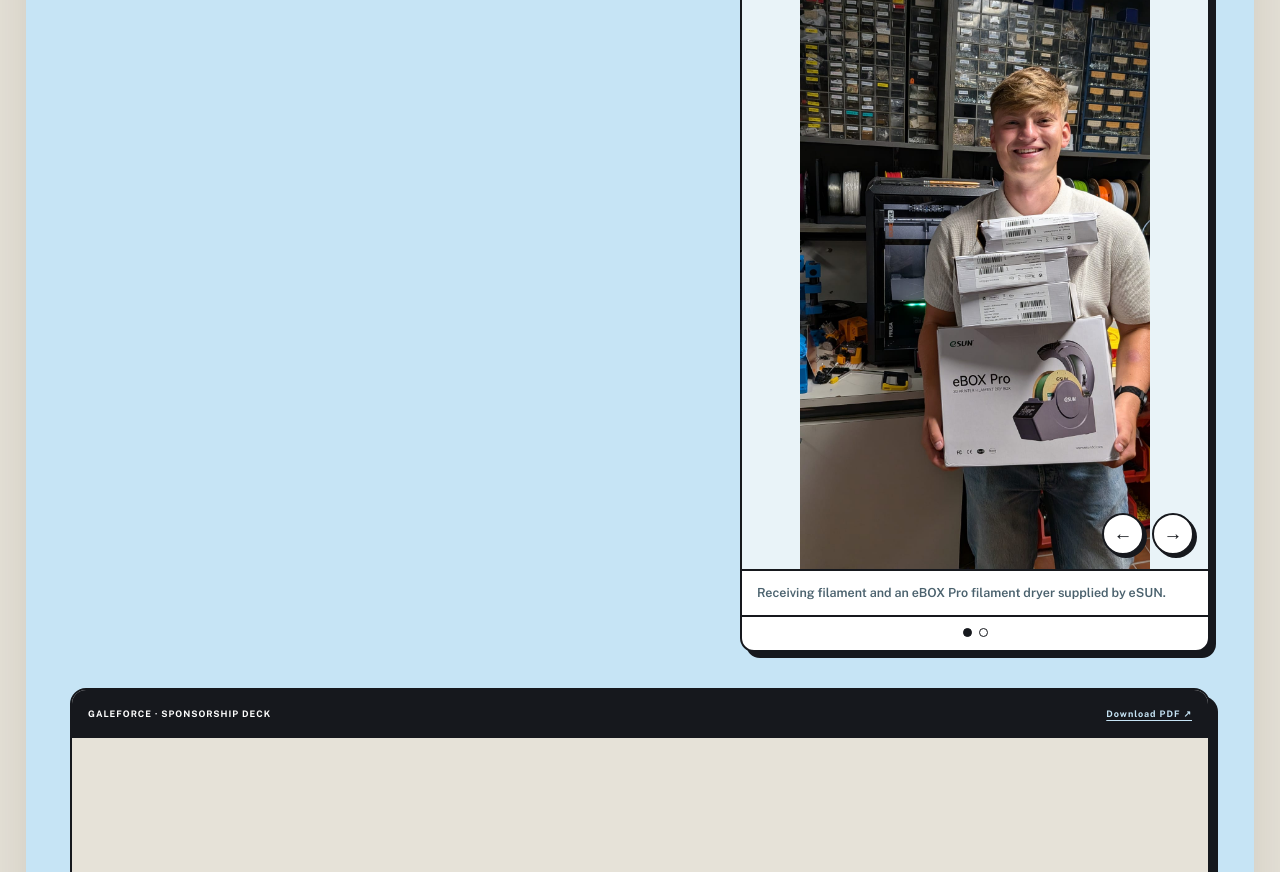
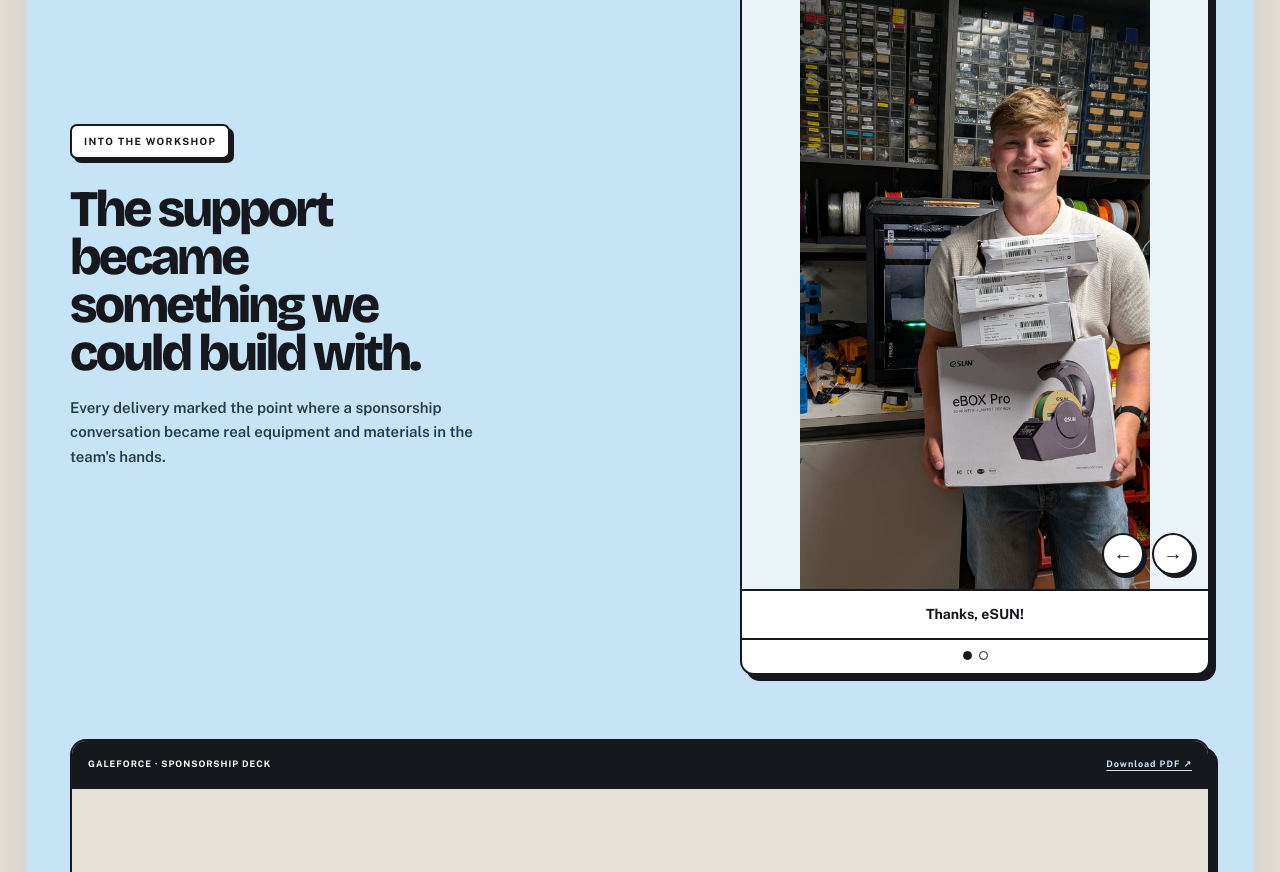
Before and after one commit to albinjoby82-ops/MyPortfolio, a Next.js app: page /projects/gaelforce-ucd in a window 1280 px wide. Shown: the part 4140-5012 px from the top of the page. Built offline with nearby package versions, Linux system fonts and the light colour scheme.

Commit message:
Refine GaelForce sponsor delivery presentation

```diff
--- a/components/GaleForceChapterOne.css
+++ b/components/GaleForceChapterOne.css
@@ -227,6 +227,44 @@
   letter-spacing: -.04em;
 }
 
+.galeForceSponsorDeliveryBlock {
+  display: grid;
+  grid-template-columns: minmax(280px, 1fr) minmax(340px, 470px);
+  gap: 52px 82px;
+  align-items: center;
+  margin: 54px 0 64px;
+}
+
+.galeForceSponsorDeliveryCopy {
+  max-width: 520px;
+}
+
+.galeForceSponsorDeliveryCopy h4 {
+  max-width: 11ch;
+  margin: 26px 0 18px;
+  color: #16181d;
+  font-family: var(--font-bricolage), sans-serif;
+  font-size: clamp(34px, 4vw, 54px);
+  font-weight: 800;
+  letter-spacing: -.055em;
+  line-height: .94;
+}
+
+.galeForceSponsorDeliveryCopy p {
+  max-width: 43ch;
+  margin: 0;
+  color: #263b47;
+  font-size: 15px;
+  font-weight: 540;
+  line-height: 1.65;
+}
+
+.galeForceSponsorDeliveryBlock .sponsorPhotoWindow {
+  width: 100%;
+  max-width: none;
+  margin: 0;
+}
+
 @media (max-width: 900px) {
   .galeForceChapterIntro,
   .galeForceVexBlock,
@@ -243,6 +281,15 @@
   .galeForceSponsorNames { grid-template-columns: repeat(3, 1fr); }
   .galeForceSponsorNames span { grid-column: 1 / -1; min-height: 54px; }
   .galeForceSponsorNames strong:first-of-type { border-left: 0; }
+  .galeForceSponsorDeliveryBlock {
+    grid-template-columns: 1fr;
+    gap: 34px;
+  }
+  .galeForceSponsorDeliveryCopy h4 { max-width: 14ch; }
+  .galeForceSponsorDeliveryBlock .sponsorPhotoWindow {
+    max-width: 470px;
+    margin-inline: auto;
+  }
 }
 
 @media (max-width: 560px) {
@@ -255,6 +302,8 @@
   .galeForceWindowBar { gap: 10px; font-size: 8px; }
   .galeForcePdfWindow iframe { height: 560px; }
   .galeForceSponsorshipBlock { margin-top: 68px; }
+  .galeForceSponsorDeliveryBlock { margin-block: 48px 54px; }
+  .galeForceSponsorDeliveryCopy h4 { font-size: 39px; }
   .galeForceSponsorNames { grid-template-columns: 1fr; }
   .galeForceSponsorNames span { grid-column: auto; }
   .galeForceSponsorNames strong { min-height: 62px; border-top: 2px solid #16181d; border-left: 0; }
--- a/components/GaleForceChapterOne.tsx
+++ b/components/GaleForceChapterOne.tsx
@@ -7,13 +7,12 @@
   {
     src: '/projects/galeforce/sponsor-deliveries/esun.jpeg',
     alt: 'GaelForce team member receiving eSUN filament and an eBOX Pro filament dryer',
-    caption:
-      'Receiving filament and an eBOX Pro filament dryer supplied by eSUN.',
+    caption: 'Thanks, eSUN!',
   },
   {
     src: '/projects/galeforce/sponsor-deliveries/sunlu.jpeg',
     alt: 'GaelForce team member receiving a SUNLU FilaDryer E2',
-    caption: 'Receiving a FilaDryer E2 supplied by SUNLU.',
+    caption: 'Thanks, SUNLU!',
   },
 ];
 
@@ -172,7 +171,17 @@
           <strong>eSUN</strong>
         </div>
 
-        <SponsorPhotoWindow photos={SPONSORSHIP_PHOTOS} />
+        <div className="galeForceSponsorDeliveryBlock">
+          <div className="galeForceSponsorDeliveryCopy">
+            <span className="galeForceKicker">Into the workshop</span>
+            <h4>The support became something we could build with.</h4>
+            <p>
+              Every delivery marked the point where a sponsorship conversation
+              became real equipment and materials in the team&apos;s hands.
+            </p>
+          </div>
+          <SponsorPhotoWindow photos={SPONSORSHIP_PHOTOS} />
+        </div>
 
         <div className="galeForcePdfWindow">
           <div className="galeForceWindowBar">
--- a/components/SponsorPhotoWindow.css
+++ b/components/SponsorPhotoWindow.css
@@ -111,10 +111,11 @@
   margin: 0;
   padding: 13px 15px;
   border-top: 2px solid #16181d;
-  color: #4b626e;
-  font-size: 12.5px;
-  font-weight: 600;
+  color: #16181d;
+  font-size: 14px;
+  font-weight: 800;
   line-height: 1.5;
+  text-align: center;
 }
 
 .sponsorPhotoDots {
```
